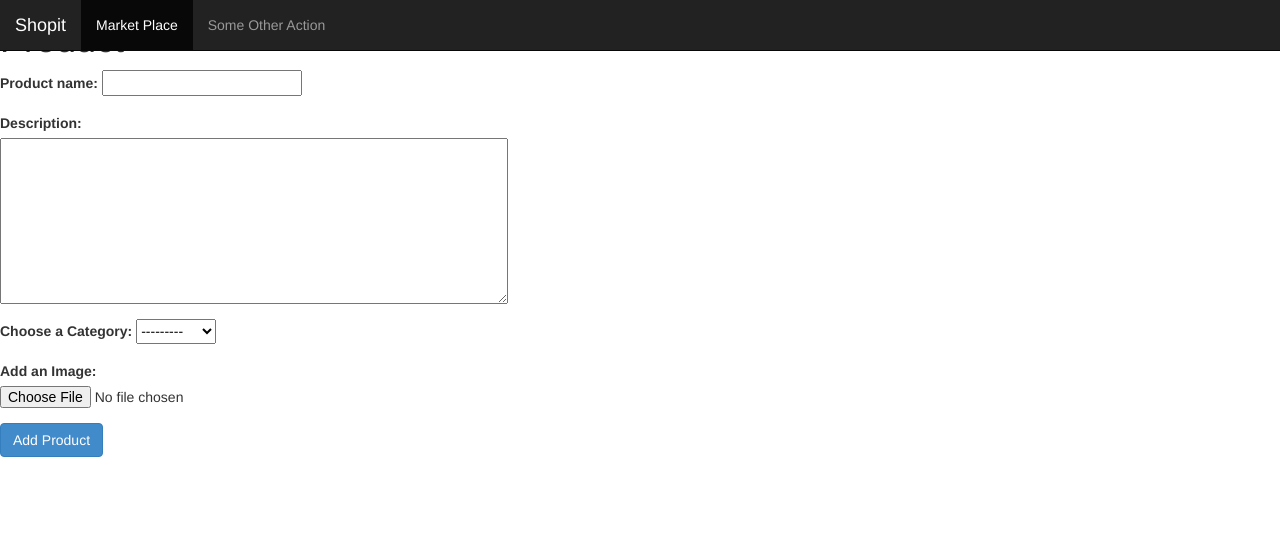
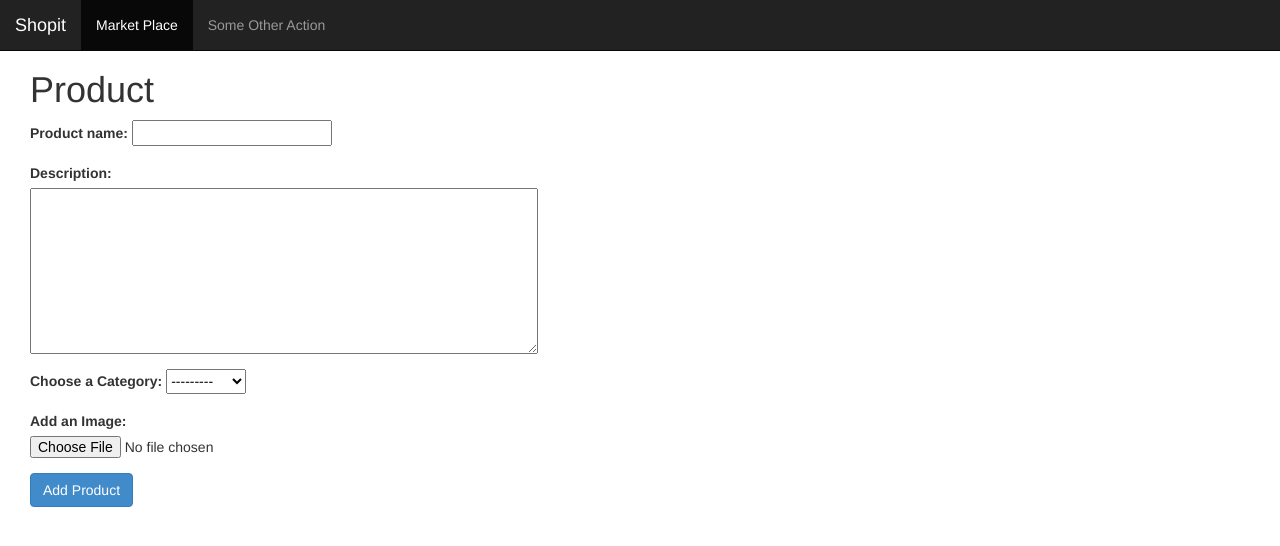
Before and after one commit to greenlighthome/shopit, a Django app: page /add_product in a window 1280 px wide. Shown: the top 546 px of the page. Run offline with Django 3.2, Linux system fonts and the light colour scheme; data that the repository does not hold is empty; parts of the project's set-up code (start-up, migrations or seed data) failed here and were passed over; some libraries are stand-ins or nearby versions.

Commit message:
more bootstrap implemented

```diff
--- a/static/css/custome.css
+++ b/static/css/custome.css
@@ -1,15 +1,20 @@
-.navbar-fixed-top {
+body {
+  margin-top: 70px;
+  padding-left: 30px;
+  padding-right: 30px;
+}
+body .navbar-fixed-top {
   width: auto;
   height: auto;
 }
-form input#id_name {
+body form input#id_name {
   width: 200px;
 }
-form select#id_category {
+body form select#id_category {
   height: 25px;
   min-width: 80px;
 }
-form div#image-holder {
+body form div#image-holder {
   width: 200px;
   height: 200px;
   border: solid 1px;
--- a/static/less/custome.less
+++ b/static/less/custome.less
@@ -1,7 +1,11 @@
-.navbar-fixed-top {
+body  {
+  margin-top: 70px;
+  padding-left: 30px;
+  padding-right: 30px;
+  .navbar-fixed-top {
   width: auto;
   height: auto;
-}
+  }
 
 form {
     input#id_name {
@@ -17,6 +21,8 @@ form {
       border: solid 1px;
     }
   }
+
+}
 
 /* Large desktop */
 @media (min-width: 1200px) {
--- a/web_shop/models.py
+++ b/web_shop/models.py
@@ -12,7 +12,7 @@ class Category(models.Model):
 
 class Product(models.Model):
     id = models.AutoField(primary_key=True)
-    title = models.TextField(max_length=100)
+    #title = models.TextField(max_length=100)
     name = models.CharField(max_length=50)
     description = models.TextField()
     category = models.ForeignKey(Category)
```
